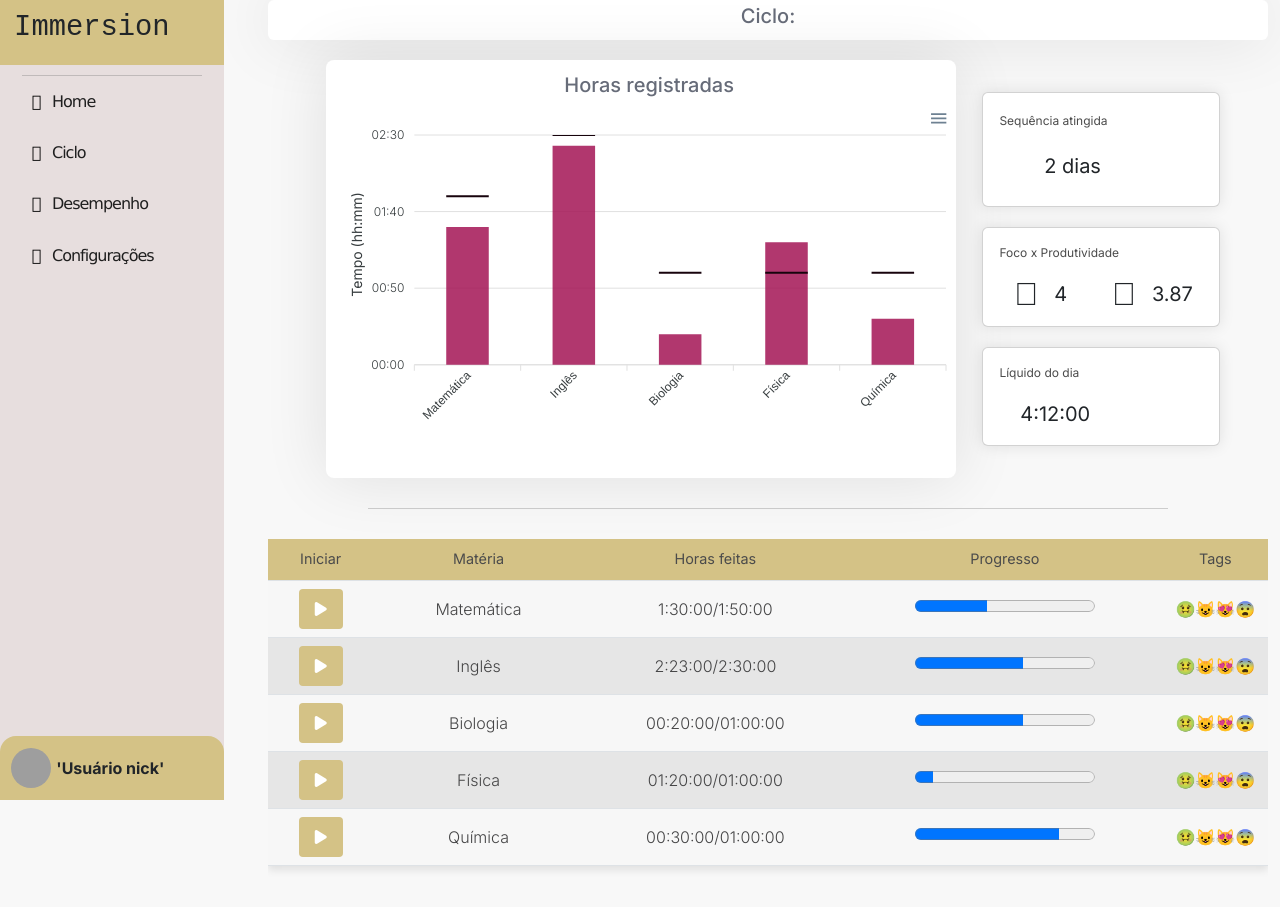
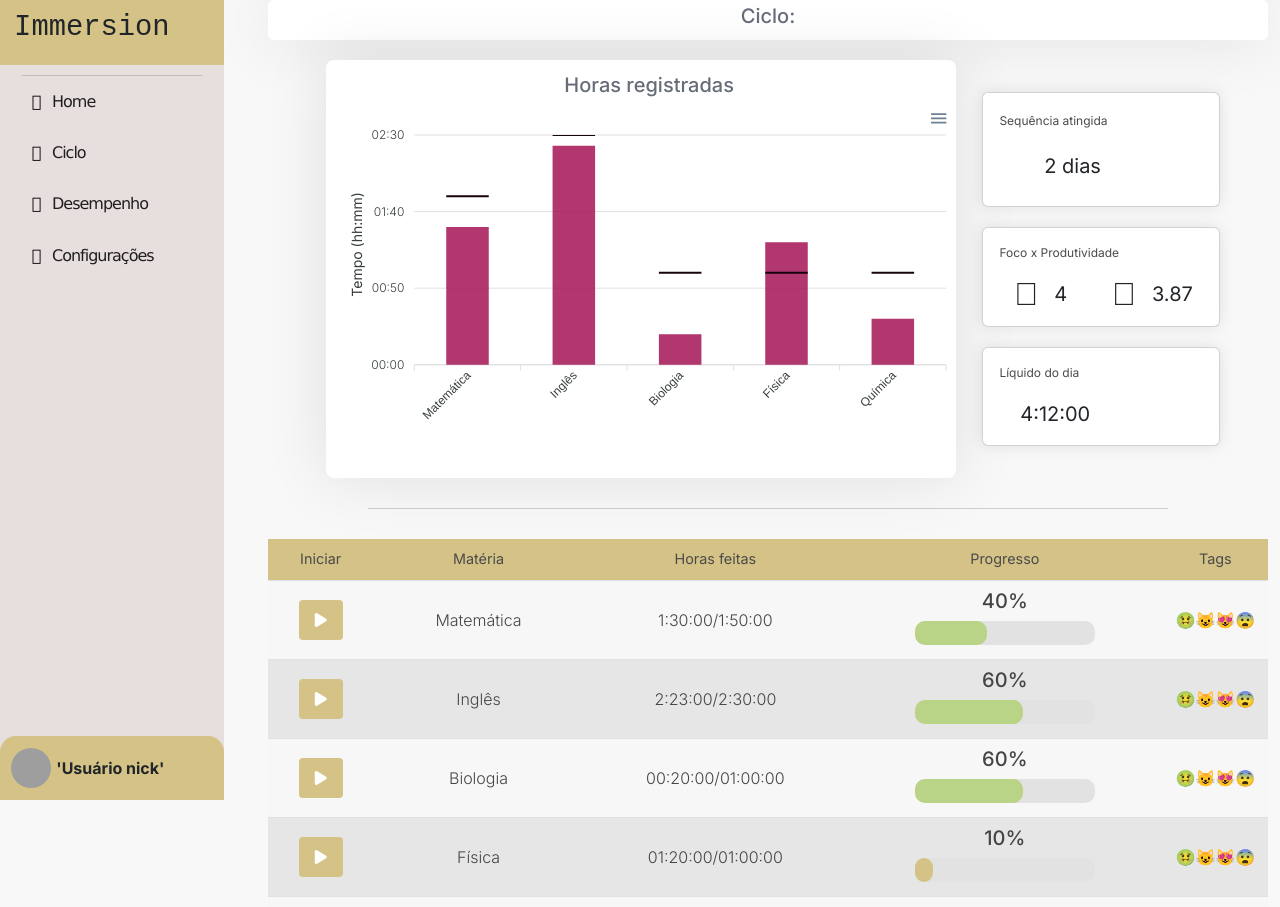
Before and after one commit to FreitassPedro/Immersion, a React (Vite) app in the folder frontend/: page /ciclo in a window 1280 px wide. Shown: the top 907 px of the page. Before the commit the page ends 882 px from the top, so only its background shows below. Built offline with nearby package versions, Linux system fonts and the light colour scheme; grey boxes are pictures that could not be loaded; some icons are missing.

Commit message:
css: progress color

```diff
--- a/frontend/src/components/CicloTable/index.tsx
+++ b/frontend/src/components/CicloTable/index.tsx
@@ -53,6 +53,12 @@
         setDadosTabela(novaTabelaAtualizada);
     }
 
+    const getProgressClass = (progresso: number) => {
+        if (progresso < 0.3) return "pgbar-low";
+        if (progresso < 0.7) return "pgbar-medium";
+        if (progresso < 1) return "pgbar-high";
+        return "pgbar-completed";
+      };
 
     return (
         <div className="table-responsive ciclo-table">
@@ -69,14 +75,16 @@
 
                 <tbody>
                     {dadosTabela.map((item) => (
-                        <tr key={item.id}>
+                        <tr key={item.id} >
                             <td>
                                 <button onClick={() => openCicloRegister(item.id)}>
-                                <i className="fa-solid fa-play" /></button>
+                                    <i className="fa-solid fa-play" /></button>
                             </td>
                             <td>{item.materia}</td>
                             <td>{item.horasRealizadas}/{item.horasMeta}</td>
-                            <td><progress value={item.progresso} max={1} /></td>
+                            <td>
+                                <h5>{item.progresso * 100}%</h5>
+                                <progress value={item.progresso} max={1} className={getProgressClass(item.progresso)} /></td>
                             <td>{item.tags}</td>
                         </tr>
                     ))}
--- a/frontend/src/pages/Ciclo/styles.css
+++ b/frontend/src/pages/Ciclo/styles.css
@@ -1,6 +1,6 @@
 @import url('https://fonts.googleapis.com/css2?family=Inter:ital,opsz,wght@0,14..32,100..900;1,14..32,100..900&display=swap');
 :root {
-    --primary-color: #d4c286;
+    --primary-color: #9d86d4;
     --secondary-color: #4b4b4b;
     --tertiary-color: #e7dede;
 }
@@ -167,14 +167,47 @@
 progress {
     width: 60%;
     height: 1.5rem;
+    border-radius: 0.625rem;
 }
 
 progress::-webkit-progress-bar {
-    background-color: #f3f3f3;
+    background-color: #e2e2e2;
     border-radius: 0.625rem;
 }
 
 progress::-webkit-progress-value {
-    background-color: var(--secondary-color);
     border-radius: 0.625rem;
 }
+
+progress::-moz-progress-bar {
+    border-radius: 0.625rem;
+}
+
+
+.pgbar-low::-moz-progress-bar {
+    background: #d4c286; /* Red */
+}
+.pgbar-low::-webkit-progress-value {
+    background: #d4c286; /* Red */
+}
+
+.pgbar-medium::-moz-progress-bar {
+    background: #b9d486; /* Yellow */
+}
+.pgbar-medium::-webkit-progress-value {
+    background: #b9d486; /* Yellow */
+}
+
+.pgbar-high::-moz-progress-bar {
+    background: #d4ac86; /* Green */
+}
+.pgbar-high::-webkit-progress-value {
+    background: #d4ac86; /* Green */
+}
+
+.pgbar-completed::-moz-progress-bar {
+    background: #55a859; /* Complete */
+}
+.pgbar-completed::-webkit-progress-value {
+    background: #55a859; /* Complete */
+}
```
